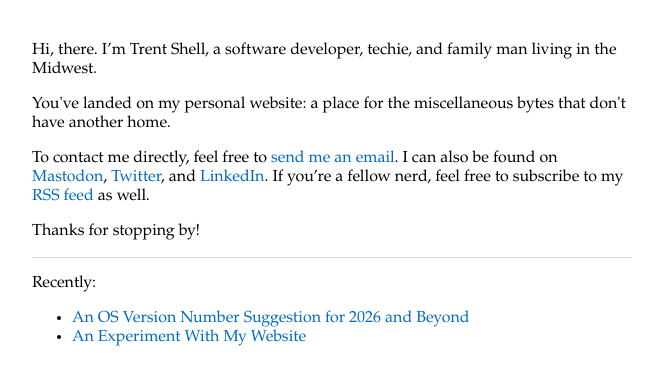
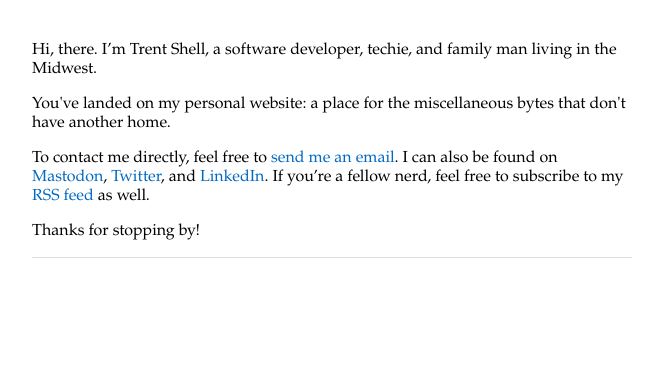
Before and after one commit to trentshell/trentshell.github.io, a plain HTML site: page index.html in a window 1280 px wide. Shown: the whole page, without its empty margins (308-964 px from the left). Drawn offline with Linux system fonts and the light colour scheme.

Commit message:
Update index.html

```diff
--- a/index.html
+++ b/index.html
@@ -25,11 +25,5 @@
     </p>
 </header>
 <hr>
-<p>
-    Recently:
-<ul>
-    <li><a href="blog/ios-version-numbering.html">An OS Version Number Suggestion for 2026 and Beyond</a></li>
-    <li><a href="blog/experiment.html">An Experiment With My Website</a></li>
-</ul>
 </body>
 </html>
```
